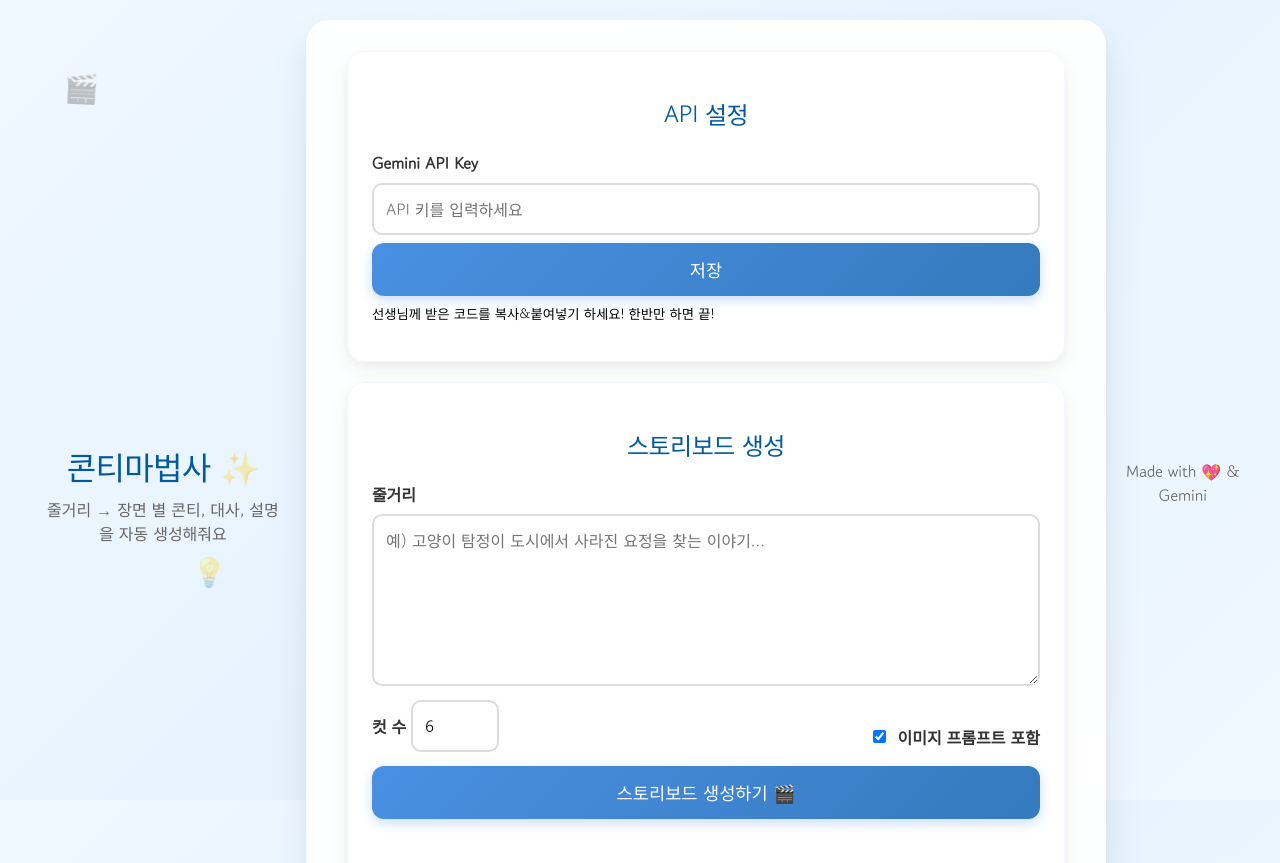
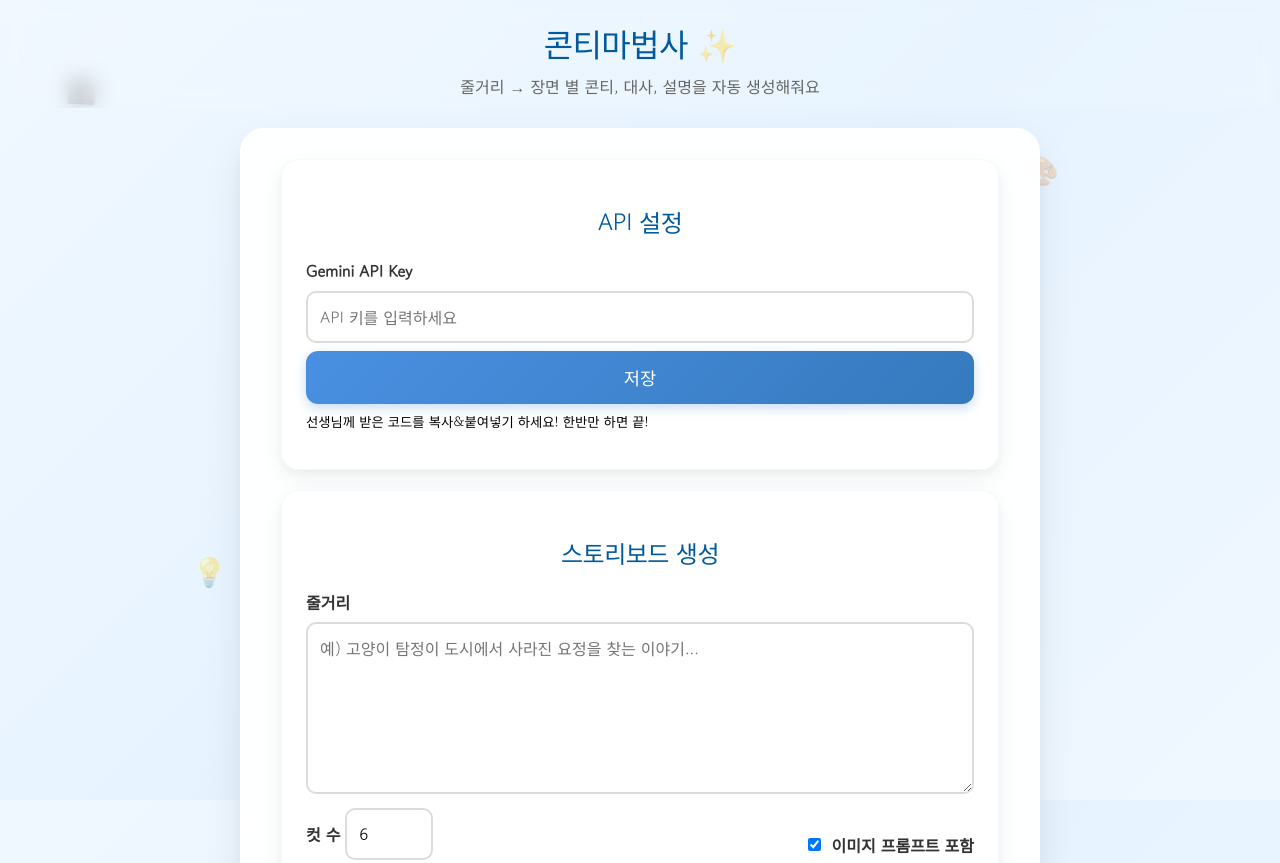
Before and after one commit to Gprofessor1/ContiWizard, a plain HTML site: page index.html in a window 1280 px wide. Shown: the top 863 px of the page. Drawn offline with Linux system fonts and the light colour scheme.

Commit message:
Add files via upload

```diff
--- a/app.js
+++ b/app.js
@@ -1,7 +1,7 @@
 // 콘티마법사 클라이언트 스크립트
 // - API 키 저장/로드 (localStorage)
 // - Gemini 호출로 스토리보드 생성
-// - 결과 렌더링/복사/다운로드
+// - 결과 페이지로 이동
 
 const dom = {
   apiKey: document.getElementById('apiKey'),
@@ -233,8 +233,6 @@
   })[c]);
 }
 
-
-
 async function onGenerate(){
   const apiKey = dom.apiKey.value.trim();
   if(!apiKey){ setStatus('API 키가 필요해요.'); return; }
@@ -245,7 +243,6 @@
 
   setLoading(true);
   setStatus('모델에게 요청 중...');
-  dom.results.innerHTML = '';
 
   try{
     const prompt = buildPrompt({ synopsis, cutCount, wantImages });
--- a/index.html
+++ b/index.html
@@ -64,6 +64,6 @@
     <span>Made with 💖 & Gemini</span>
   </footer>
 
-  <script type="module" src="app.js"></script>
+  <script type="module" src="app.js?v=2"></script>
 </body>
 </html>
--- a/style.css
+++ b/style.css
@@ -13,14 +13,13 @@
     /* 전체 배경을 부드러운 그라데이션으로 지정합니다. */
     background: linear-gradient(135deg, #f0f8ff 0%, #e6f3ff 50%, #f0f8ff 100%);
     background-attachment: fixed;
-    /* Flexbox를 사용하여 콘텐츠(앱 컨테이너)를 화면 정중앙에 배치합니다. */
+    /* 페이지 레이아웃 설정 */
+    margin: 0;
+    padding: 0;
+    box-sizing: border-box;
+    min-height: 100vh;
     display: flex;
-    justify-content: center;
-    align-items: center;
-    min-height: 100vh;
-    margin: 0;
-    padding: 20px;
-    box-sizing: border-box;
+    flex-direction: column;
 }
 
 /* 2. 메인 컨테이너 스타일 */
@@ -38,6 +37,8 @@
     box-sizing: border-box;
     overflow: hidden;
     transition: all 0.3s ease;
+    margin: 0 auto;
+    flex: 1;
 }
 
 .container:hover {
@@ -260,11 +261,39 @@
 .bg-emoji span:nth-child(5){left:35%;top:35%;animation-duration:14s}
 @keyframes float{0%{transform:translateY(0)}50%{transform:translateY(-15px) rotate(3deg)}100%{transform:translateY(0)}}
 
-.app-header{padding:32px 20px 10px;text-align:center}
-.app-header h1{margin:0;font-size:32px;letter-spacing:-0.02em}
-.app-header .blink{animation:blink 1.4s ease-in-out infinite}
-@keyframes blink{0%,100%{opacity:1}50%{opacity:.35}}
-.subtitle{margin:8px 0 0;color:#666}
+.app-header{
+  padding: 20px 20px 10px;
+  text-align: center;
+  position: relative;
+  z-index: 10;
+  background: rgba(255, 255, 255, 0.1);
+  backdrop-filter: blur(10px);
+  border-radius: 0 0 20px 20px;
+  margin-bottom: 20px;
+}
+
+.app-header h1{
+  margin: 0;
+  font-size: 32px;
+  letter-spacing: -0.02em;
+  color: #005a9c;
+  font-weight: 500;
+}
+
+.app-header .blink{
+  animation: blink 1.4s ease-in-out infinite;
+}
+
+@keyframes blink{
+  0%, 100% { opacity: 1; }
+  50% { opacity: 0.35; }
+}
+
+.subtitle{
+  margin: 8px 0 0;
+  color: #666;
+  font-size: 16px;
+}
 
 .card{
   background: rgba(255, 255, 255, 0.9);
```
